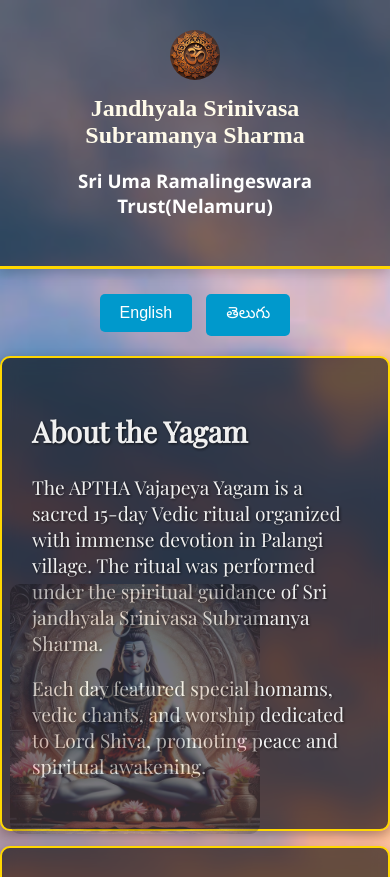
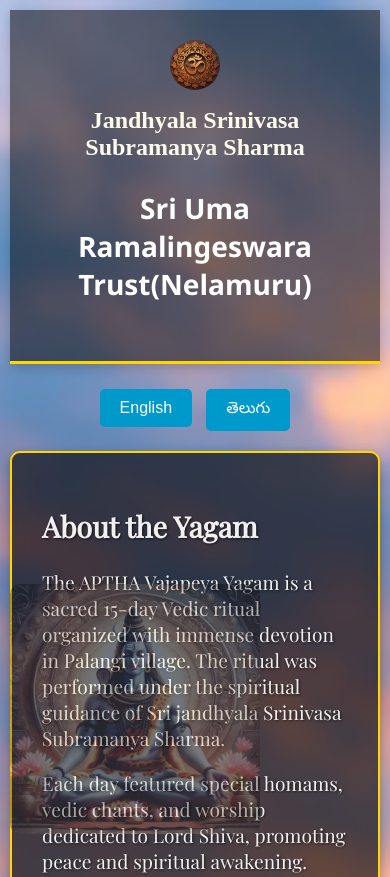
Before and after one commit to venudatta67/srinivas_sharma_gari_website, a plain HTML site: page index.html in a window 390 px wide. Shown: the top 877 px of the page. Drawn offline with nearby package versions, Linux system fonts and the light colour scheme; a web font is replaced by a local one.

Commit message:
Update style.css

```diff
--- a/style.css
+++ b/style.css
@@ -192,3 +192,23 @@ body::after {
   box-shadow: 0 4px 12px rgba(0, 0, 0, 0.3);
   text-shadow: 1px 1px 3px rgba(0, 0, 0, 0.7);
 }
+
+@media (max-width: 768px) {
+  /* Tablet and mobile adjustments */
+  body {
+    padding: 10px;
+  }
+
+  .header {
+    font-size: 1.5rem;
+  }
+
+  .yagam-video-section {
+    grid-template-columns: 1fr; /* Single column for small screens */
+  }
+}
+
+img {
+  max-width: 100%;
+  height: auto;
+}
```
